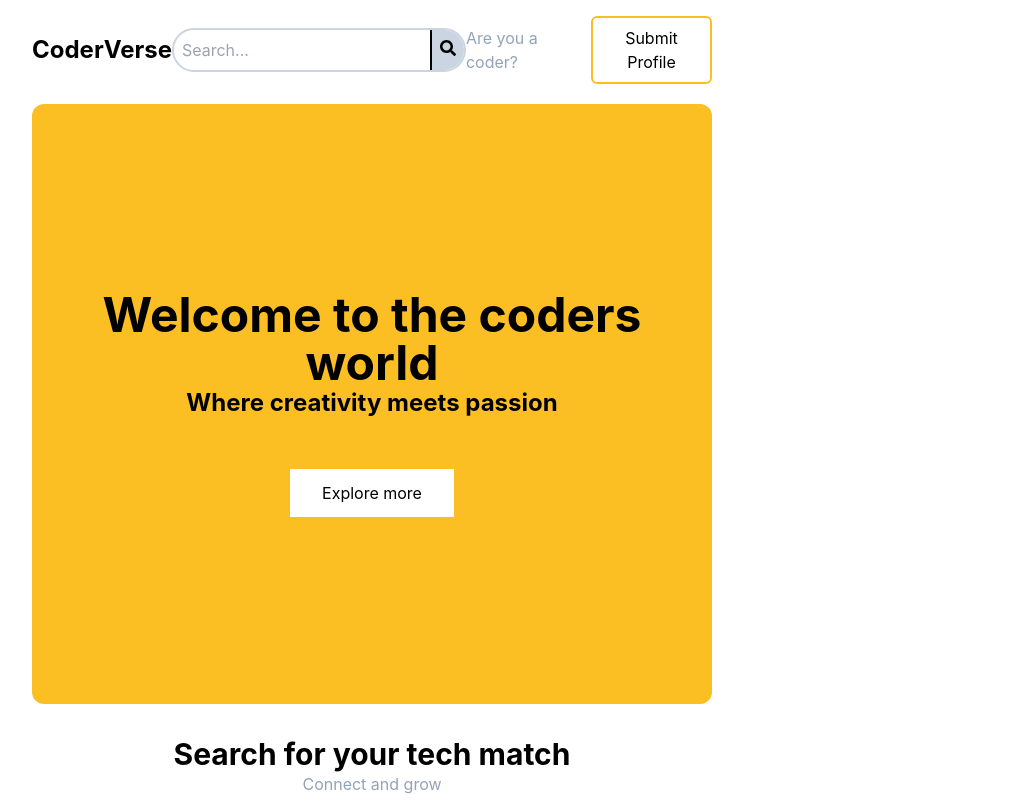
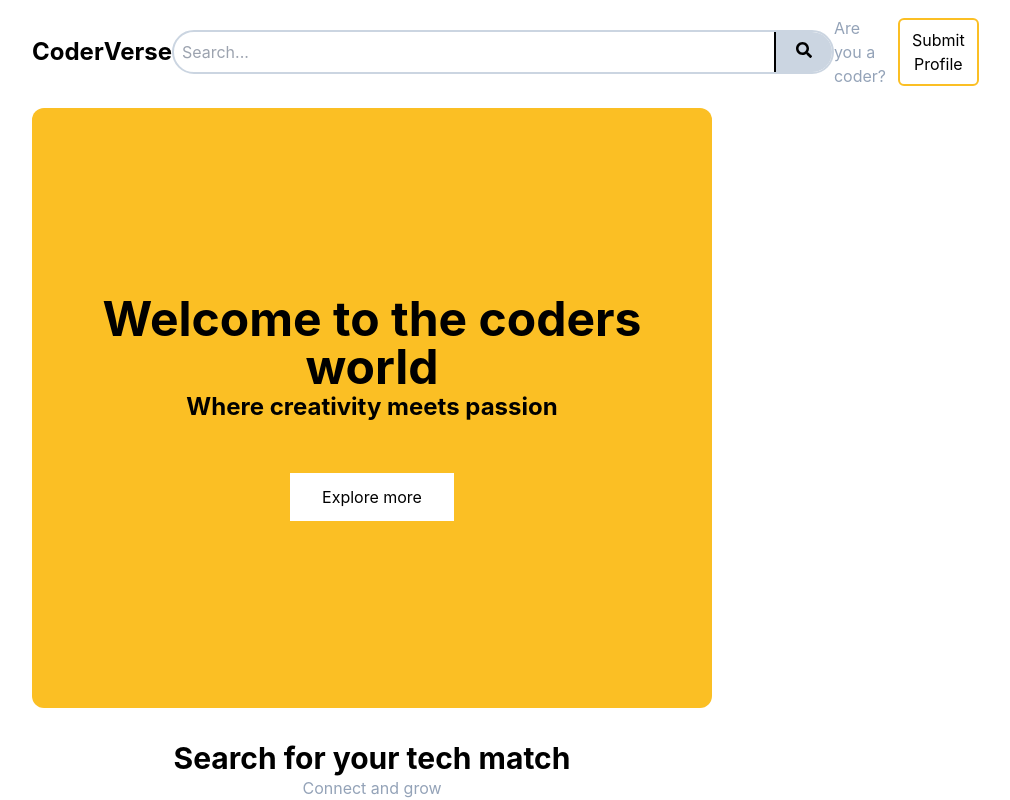
Before and after one commit to Jobsidney/CoderVerse, a React (Create React App) app: page / in a window 1280 px wide. Shown: the top 800 px of the page, without its empty margins (268-1278 px from the left). Built offline with nearby package versions, Linux system fonts and the light colour scheme.

Commit message:
Resize searchbar

```diff
--- a/src/components/landingPage/NavBar.jsx
+++ b/src/components/landingPage/NavBar.jsx
@@ -6,8 +6,8 @@ function NavBar() {
     <div className="flex flex-row justify-between items-center mt-4">
    <h1 className='text-2xl font-bold'>CoderVerse</h1>
    <div className='flex bg-white  border-solid border-2 border-slate-300 rounded-3xl'>
-    <input className="outline-none border-none bg-transparent pl-2" type="search" placeholder="Search..." name="search" value=""/>
-    <div className='bg-slate-300 border-l-[2px] p-2 border-black rounded-tr-3xl rounded-br-3xl'>
+    <input className="outline-none border-none bg-transparent pl-2 lg:w-[600px]" type="search" placeholder="Search..." name="search" value=""/>
+    <div className='bg-slate-300 border-l-[2px] p-2 border-black rounded-tr-3xl rounded-br-3xl lg:px-5'>
     <button className='' ><FaSearch /></button>
     </div>
    </div>
```
